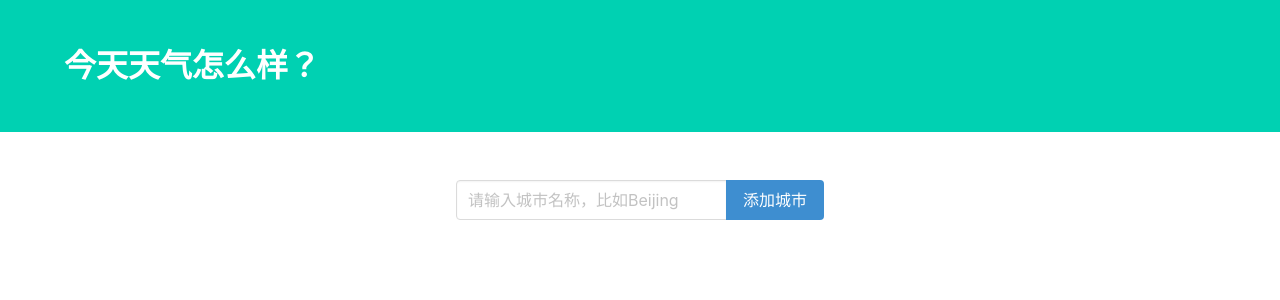
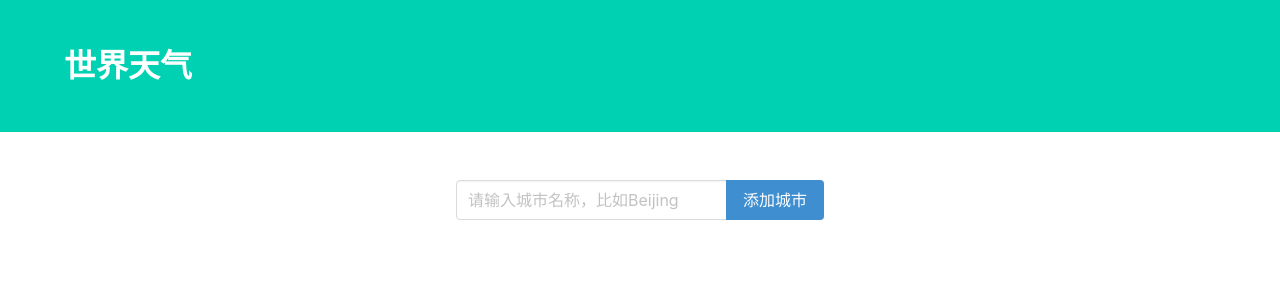
Before and after one commit to tuxi/query-weather, a Django app: template templates/weather/weather.html in a window 1280 px wide. Shown: the top 300 px of the page. Run offline with Django 3.2, Linux system fonts and the light colour scheme; the template is opened without the code that fills it: values that come from a table or form of the project are taken from there, others are empty; some libraries are stand-ins or nearby versions.

Commit message:
Update html.

```diff
--- a/templates/weather/weather.html
+++ b/templates/weather/weather.html
@@ -14,7 +14,7 @@
         <div class="hero-body">
             <div class="container">
                 <h1 class="title">
-                    今天天气怎么样？
+                    世界天气
                 </h1>
             </div>
         </div>
```
